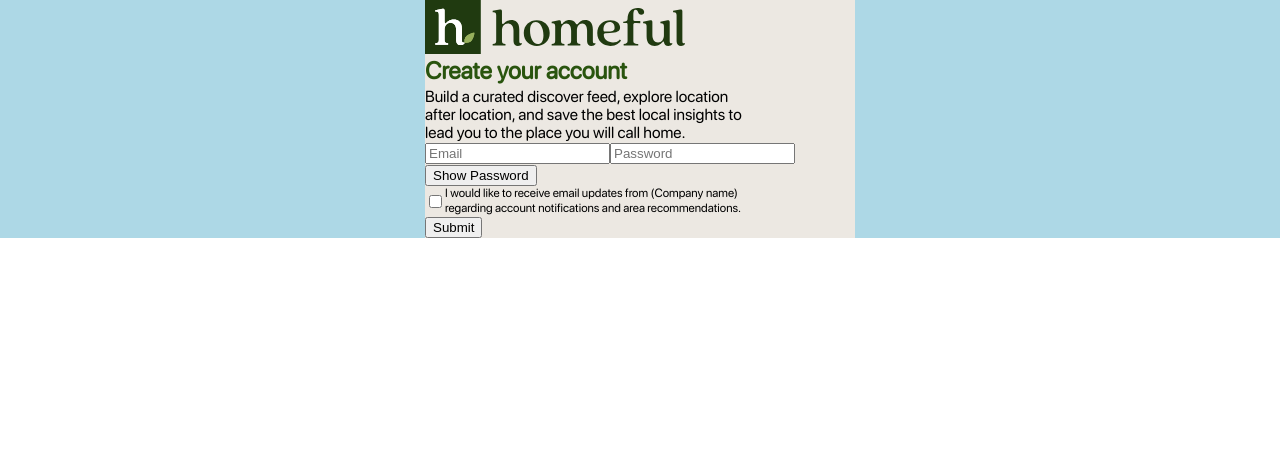
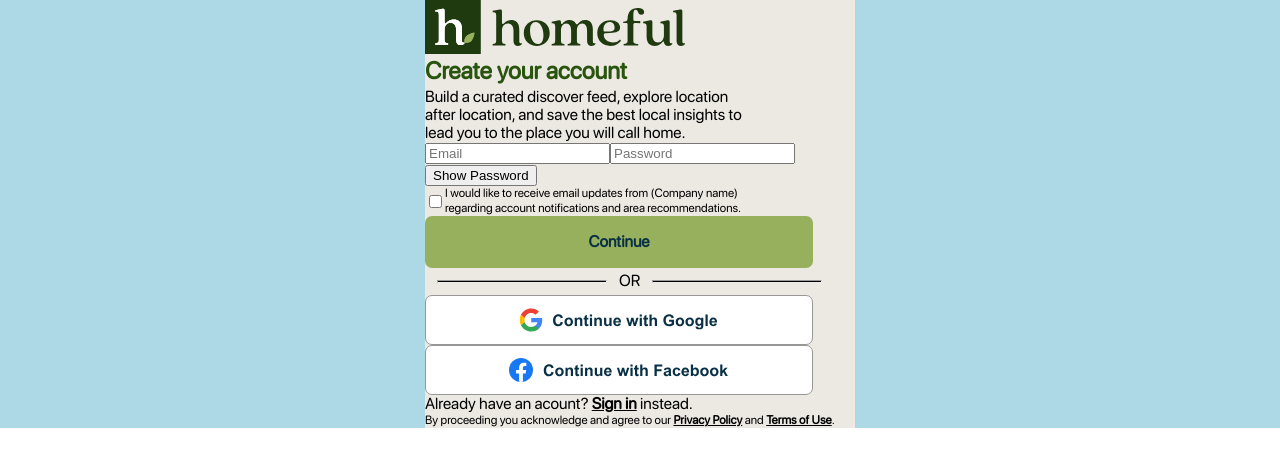
Before and after one commit to btrinh426/HomefulFrontEnd, a React (Create React App) app: page /createaccount in a window 1280 px wide. Shown: the top 466 px of the page. Built offline with nearby package versions, Linux system fonts and the light colour scheme.

Commit message:
working on login component

```diff
--- a/src/App.js
+++ b/src/App.js
@@ -1,9 +1,10 @@
 import Home from "./pages/Home";
 import About from "./pages/About";
 import CreateAcc from "./pages/CreateAcc";
+import Login from "./pages/Login";
 import PersonalDetails from "./pages/PersonalDetails";
 import BuildFeed from "./pages/buildFeed/BuildFeed";
-import BestForFamily from "./pages/BestForFamily"
+import BestForFamily from "./pages/BestForFamily";
 import styles from "./sass/wrapper.module.scss";
 import { Routes, Route } from "react-router-dom";
 
@@ -15,6 +16,7 @@ function App() {
           <Route path="/" element={<Home />} />
           <Route path="/about" element={<About />} />
           <Route path="/createaccount" element={<CreateAcc />} />
+          <Route path="/login" element={<Login />} />
           <Route path="/personaldetails" element={<PersonalDetails />} />
           <Route path="/buildfeed" element={<BuildFeed />} />
           <Route path="/bestforfamily" element={<BestForFamily />} />
--- a/src/components/CitySearchBar.js
+++ b/src/components/CitySearchBar.js
@@ -2,9 +2,7 @@ import React, { useState, useEffect } from "react";
 import Locations from "../pages/buildFeed/Locations.json";
 import styles from "../sass/createacc.module.scss";
 
-const CitySearchBar = ({
-
-}) => {
+const CitySearchBar = () => {
   const [search, setSearch] = useState("");
   const [filterResults, setFilterResults] = useState([]);
 
--- a/src/components/EmailForm.js
+++ b/src/components/EmailForm.js
@@ -2,6 +2,7 @@ import React, { useState, useRef } from "react";
 import styles from "../sass/createacc.module.scss";
 import { useNavigate } from "react-router-dom";
 import { useFormik } from "formik";
+import axios from "axios";
 
 const validate = (values) => {
   const errors = {};
@@ -16,9 +17,10 @@ const validate = (values) => {
 };
 
 const EmailForm = () => {
-
   const emailInputRef = useRef();
   const passwordInputRef = useRef();
+
+  const url = window.location.pathname;
 
   const [showPassword, setShowPassword] = useState(false);
   const navigate = useNavigate();
@@ -31,13 +33,22 @@ const EmailForm = () => {
     onSubmit: (values) => {
       const profile = {
         email: values.email,
-        password: passwordInputRef.current
+        password: values.password,
       };
-      if (profile.email && profile.password) {
-        navigate("/personaldetails", { state: { profile } });
-        console.log(profile, "profile state");
-      } else {
-        console.log("email and password required");
+      switch (url) {
+        case "/createaccount":
+          if (profile.email && profile.password && url === "/createaccount") {
+            navigate("/personaldetails", { state: { profile } });
+            console.log(profile, "profile state");
+          } else {
+            console.log("email and password required");
+          }
+          break;
+        case "/login":
+          console.log("login");
+          break;
+        default:
+          return "default";
       }
     },
   });
@@ -67,9 +78,9 @@ const EmailForm = () => {
           name="password"
           id="password"
           placeholder="Password"
-          // onChange={formik.handleChange}
+          onChange={formik.handleChange}
           onBlur={formik.handleBlur}
-          // value={formik.values.password}
+          value={formik.values.password}
           ref={passwordInputRef}
         />
         <button type="button" onClick={handleShowPassword}>
@@ -83,7 +94,9 @@ const EmailForm = () => {
             regarding account notifications and area recommendations.
           </div>
         </div>
-        <button type="submit">Submit</button>
+        <button className={styles.continueButton} type="submit">
+          Continue
+        </button>
       </div>
     </form>
   );
--- a/src/pages/CreateAcc.js
+++ b/src/pages/CreateAcc.js
@@ -1,9 +1,25 @@
-import React, { useState } from "react";
+import React from "react";
 import styles from "../sass/createacc.module.scss";
 import homefulLogo from "../images/homefulLogo.svg";
 import EmailForm from "../components/EmailForm";
+import GoogleButton from "../images/buttons/GoogleButton.svg";
+import FacebookButton from "../images/buttons/FBButton.svg";
+import { useNavigate } from "react-router-dom";
 
 const CreateAcc = () => {
+  const navigate = useNavigate();
+  const handleSignIn = () => {
+    navigate("/login");
+  };
+
+  const handlePrivacyPolicy = () => {
+    console.log("clicked");
+  };
+
+  const handleTermsOfUse = () => {
+    console.log("clicked");
+  };
+
   return (
     <div className={styles.container}>
       <img src={homefulLogo} alt="" />
@@ -16,6 +32,52 @@ const CreateAcc = () => {
         lead you to the place you will call home.
       </div>
       <EmailForm />
+      <div className={styles.orContainer}>
+        <hr className={styles.hLine} />
+        <div className={styles.regularFont}>OR</div>
+        <hr className={styles.hLine} />
+      </div>
+      <img src={GoogleButton} alt="Google Button" />
+      <img src={FacebookButton} alt="Facebook Button" />
+      <div className={styles.regularFont}>
+        Already have an acount?{" "}
+        <span
+          style={{
+            textDecoration: "underline",
+            cursor: "pointer",
+            fontWeight: "bold",
+          }}
+          onClick={handleSignIn}
+        >
+          Sign in
+        </span>{" "}
+        instead.
+      </div>
+      <div className={styles.smallFont}>
+        By proceeding you acknowledge and agree to our{" "}
+        <span
+          style={{
+            textDecoration: "underline",
+            cursor: "pointer",
+            fontWeight: "bold",
+          }}
+          onClick={handlePrivacyPolicy}
+        >
+          Privacy Policy
+        </span>{" "}
+        and{" "}
+        <span
+          style={{
+            textDecoration: "underline",
+            cursor: "pointer",
+            fontWeight: "bold",
+          }}
+          onClick={handleTermsOfUse}
+        >
+          Terms of Use
+        </span>
+        .
+      </div>
     </div>
   );
 };
--- /dev/null
+++ b/src/pages/Login.js
@@ -0,0 +1,16 @@
+import React from "react";
+import homefulLogo from "../images/homefulLogo.svg";
+import EmailForm from "../components/EmailForm";
+import styles from "../sass/createacc.module.scss";
+
+const Login = () => {
+  return (
+    <div className={styles.container}>
+      <img src={homefulLogo} alt="" />
+      <div className={styles.greenFont}>Log In</div>
+      <EmailForm />
+    </div>
+  );
+};
+
+export default Login;
--- a/src/pages/buildFeed/IdealArea.js
+++ b/src/pages/buildFeed/IdealArea.js
@@ -1,8 +1,7 @@
-import React, { useState, useRef } from "react";
+import React, { useState } from "react";
 import ToggleButton from "@mui/material/ToggleButton";
 import ToggleButtonGroup from "@mui/material/ToggleButtonGroup";
 import styles from "../../sass/createacc.module.scss";
-import { useNavigate } from "react-router-dom";
 import axios from "axios";
 
 const IdealArea = ({
@@ -12,8 +11,7 @@ const IdealArea = ({
   areaChoices,
   idealAreaChoices,
 }) => {
-  const navigate = useNavigate();
-  const [finalProfile, setFinalProfile] = useRef({});
+  const [finalProfile, setFinalProfile] = useState();
 
   const combineProfileInfo = async () => {
     await setFinalProfile({
--- a/src/sass/createacc.module.scss
+++ b/src/sass/createacc.module.scss
@@ -138,6 +138,30 @@
     background-color: #204219;
 }
 
-.unselectedButton {
+.continueButton {
+    width: 388px;
+    height: 52px;
+    border-radius: 7px;
+    border: none;
+    background-color: #97B05D;
+    font-family: "SF-Pro-Rounded";
+    font-size: 16px;
+    font-weight: 700;
+    line-height: 18px;
+    color: #093045;
+    cursor: pointer;
+}
 
+.orContainer {
+    display: flex;
+    flex-direction: row;
+    justify-content: center;
+    align-items: center;
 }
+
+.hLine {
+    background-color: black;
+    width: 168px;
+    height: 1px;
+    margin: 12px;
+}
```
Also changed, not shown: src/pages/buildFeed/BuildFeed.js (+7 -0 lines), src/images/buttons/FBButton.svg (added), src/images/buttons/GoogleButton.svg (added).
